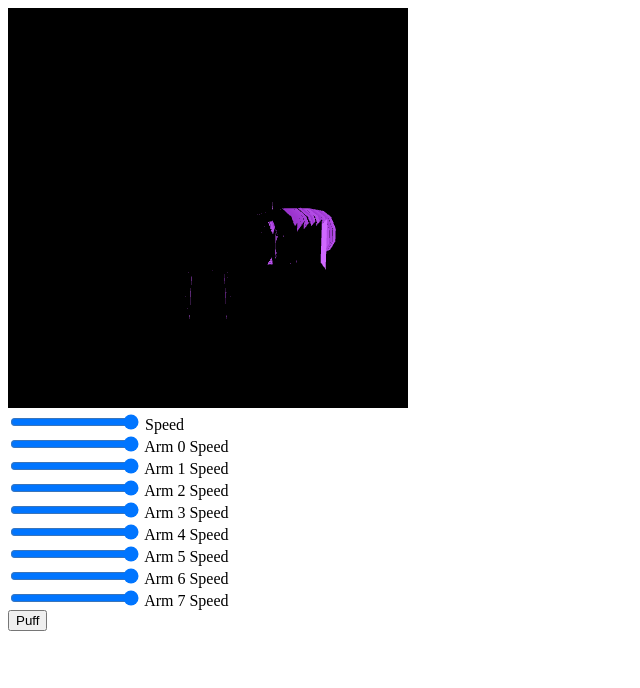
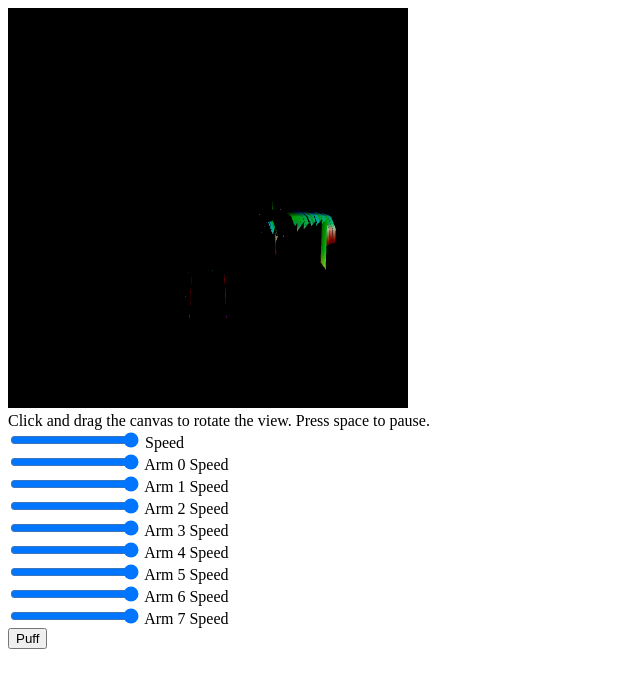
Before and after one commit to kellyxj/351-Project-A, a website: page index.html in a window 1280 px wide. Shown: the whole page, without its empty margins (0-640 px from the left). Drawn offline with Linux system fonts and the light colour scheme; animation ran at ten frames a second.

Commit message:
added keyboard control, changed colors

```diff
--- a/app.js
+++ b/app.js
@@ -166,6 +166,17 @@ function main() {
 	  g_isDrag = false;
   });
 
+  document.addEventListener("keyup", (e) => {
+    if(e.key === " ") {
+      if(masterSpeed > 0) {
+        masterSpeed = 0;
+      }
+      else {
+        masterSpeed = 1;
+      }
+    }
+  })
+
   // Set the eye point and the viewing volume
   var mvpMatrix = new Matrix4();
   mvpMatrix.setPerspective(30, 1, 1, 100);
@@ -207,23 +218,23 @@ function initVertexBuffers(gl) {
     verticesColors[i] = 0.4*Math.cos(Math.PI * i/18)//x coord
     verticesColors[i+1] = 1.0 //y coord
     verticesColors[i+2] = 0.4*-Math.sin(Math.PI * i/18) //z coord
-    verticesColors[i+3] = 153/255+i/360//R
-    verticesColors[i+4] = 50/255+i/360//G
-    verticesColors[i+5] = 204/255+i/360//B
-    //verticesColors[i+3] = (Math.sin(i*10000))%1.0//R
-    //verticesColors[i+4] = (Math.cos(i*10000)*43758.5453)%1.0//G
-    //verticesColors[i+5] = (Math.cos(i*10000)*12.9898)%1.0//B
+    //verticesColors[i+3] = 153/255+i/360//R
+    //verticesColors[i+4] = 50/255+i/360//G
+    //verticesColors[i+5] = 204/255+i/360//B
+    verticesColors[i+3] = (Math.sin(i*10000))%1.0//R
+    verticesColors[i+4] = (Math.cos(i*10000)*43758.5453)%1.0//G
+    verticesColors[i+5] = (Math.cos(i*10000)*12.9898)%1.0//B
   }
   for(i = 36; i < 72; i+=6){
     verticesColors[i] = 0.3*Math.cos(Math.PI * i/18) //x coord
     verticesColors[i+1] = -1.0//y coord
     verticesColors[i+2] = 0.3*-Math.sin(Math.PI * i/18) //z coord
-    verticesColors[i+3] = 153/255+i/360//R
-    verticesColors[i+4] = 50/255+i/360//G
-    verticesColors[i+5] = 204/255+i/360//B
-    //verticesColors[i+3] = (Math.sin(i*10000))%1.0//R
-    //verticesColors[i+4] = (Math.cos(i*10000)*43758.5453)%1.0//G
-    //verticesColors[i+5] = (Math.cos(i*10000)*12.9898)%1.0//B
+    //verticesColors[i+3] = 153/255+i/360//R
+    //verticesColors[i+4] = 50/255+i/360//G
+    //verticesColors[i+5] = 204/255+i/360//B
+    verticesColors[i+3] = (Math.sin(i*10000))%1.0//R
+    verticesColors[i+4] = (Math.cos(i*10000)*43758.5453)%1.0//G
+    verticesColors[i+5] = (Math.cos(i*10000)*12.9898)%1.0//B
   }
 
   //head segment
@@ -231,34 +242,34 @@ function initVertexBuffers(gl) {
     verticesColors[i] = Math.cos(Math.PI * (i-72)/30)//x coord
     verticesColors[i+1] = 1.0 //y coord
     verticesColors[i+2] = -Math.sin(Math.PI * (i-72)/30) //z coord
-    verticesColors[i+3] = 153/255+(i-72)/600//R
-    verticesColors[i+4] = 50/255+(i-72)/600//G
-    verticesColors[i+5] = 204/255+(i-72)/600//B
-    //verticesColors[i+3] = (Math.sin(i*10000))%1.0//R
-    //verticesColors[i+4] = (Math.cos(i*10000)*43758.5453)%1.0//G
-    //verticesColors[i+5] = (Math.cos(i*10000)*12.9898)%1.0//B
+    //verticesColors[i+3] = 153/255+(i-72)/600//R
+    //verticesColors[i+4] = 50/255+(i-72)/600//G
+    //verticesColors[i+5] = 204/255+(i-72)/600//B
+    verticesColors[i+3] = (Math.sin(i*10000))%1.0//R
+    verticesColors[i+4] = (Math.cos(i*10000)*43758.5453)%1.0//G
+    verticesColors[i+5] = (Math.cos(i*10000)*12.9898)%1.0//B
   }
   for(i = 132; i < 192; i+=6){
     verticesColors[i] = 0.9*Math.cos(Math.PI * (i-72)/30)//x coord
     verticesColors[i+1] = -1.0 //y coord
     verticesColors[i+2] = -0.9*Math.sin(Math.PI * (i-72)/30) //z coord
-    verticesColors[i+3] = 153/255+(i-72)/600//R
-    verticesColors[i+4] = 50/255+(i-72)/600//G
-    verticesColors[i+5] = 204/255+(i-72)/600//B
-    //verticesColors[i+3] = (Math.sin(i*10000))%1.0//R
-    //verticesColors[i+4] = (Math.cos(i*10000)*43758.5453)%1.0//G
-    //verticesColors[i+5] = (Math.cos(i*10000)*12.9898)%1.0//B
+    //verticesColors[i+3] = 153/255+(i-72)/600//R
+    //verticesColors[i+4] = 50/255+(i-72)/600//G
+    //verticesColors[i+5] = 204/255+(i-72)/600//B
+    verticesColors[i+3] = (Math.sin(i*10000))%1.0//R
+    verticesColors[i+4] = (Math.cos(i*10000)*43758.5453)%1.0//G
+    verticesColors[i+5] = (Math.cos(i*10000)*12.9898)%1.0//B
   }
   for(i = 192; i < 210; i +=6) {
     verticesColors[i] = 0.5*Math.cos(Math.PI * (i-192)/9)-0.5//x coord
     verticesColors[i+1] = Math.sin(Math.PI * (i-192)/9) //y coord
     verticesColors[i+2] = 0 //z coord
-    verticesColors[i+3] = 153/255+(i-72)/600//R
-    verticesColors[i+4] = 50/255+(i-72)/600//G
-    verticesColors[i+5] = 204/255+(i-72)/600//B
-    //verticesColors[i+3] = (Math.sin(i*10000))%1.0//R
-    //verticesColors[i+4] = (Math.cos(i*10000)*43758.5453)%1.0//G
-    //verticesColors[i+5] = (Math.cos(i*10000)*12.9898)%1.0//B
+    //verticesColors[i+3] = 153/255+(i-72)/600//R
+    //verticesColors[i+4] = 50/255+(i-72)/600//G
+    //verticesColors[i+5] = 204/255+(i-72)/600//B
+    verticesColors[i+3] = (Math.sin(i*10000))%1.0//R
+    verticesColors[i+4] = (Math.cos(i*10000)*43758.5453)%1.0//G
+    verticesColors[i+5] = (Math.cos(i*10000)*12.9898)%1.0//B
   }
   // Indices of the vertices
   var indices = new Uint8Array([
--- a/index.html
+++ b/index.html
@@ -9,6 +9,7 @@
     <canvas id="webgl" width="400" height="400">
     Please use a browser that supports "canvas"
     </canvas>
+    <div>Click and drag the canvas to rotate the view. Press space to pause.</div>
     <div class = "slidecontainer">
       <input type="range" min = "1" max = "100" value = "100" class = "slider" id = "masterSpeedController">
       <label for = "masterSpeedController">Speed</label>
```
Also changed, not shown: main.js (+41 -30 lines).
